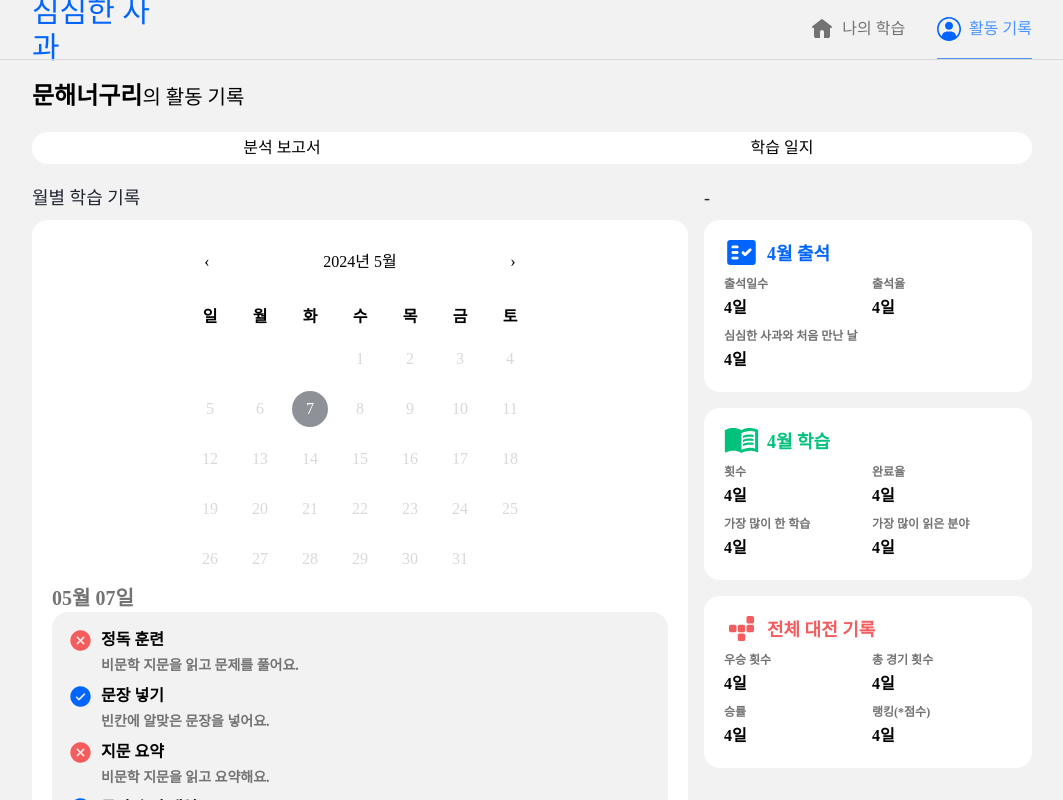
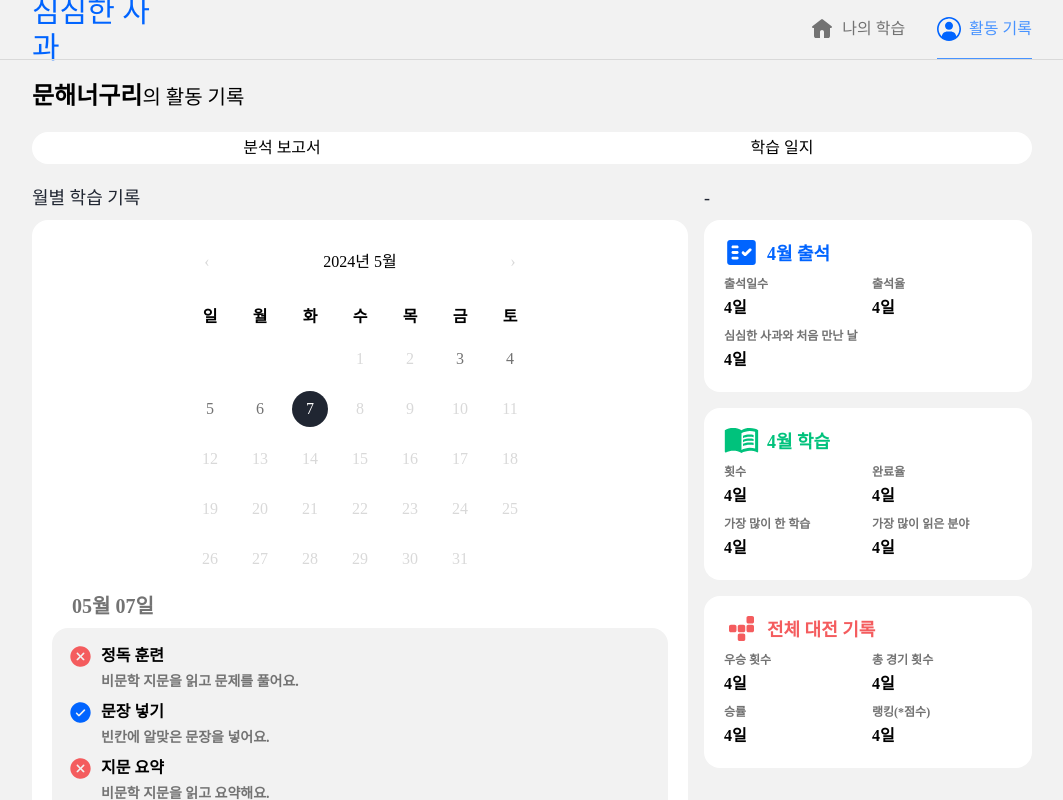
Before and after one commit to littlebreeze/BoredApple, a Next.js app in the folder client/: page /mypage/record in a window 1280 px wide. Shown: the whole page, without its empty margins (108-1171 px from the left). Built offline with nearby package versions, Linux system fonts and the light colour scheme; a web font is replaced by a local one.

Commit message:
style(fe): 달력 선택 가능 기간 설정

```diff
--- a/client/src/app/(main)/(nav)/mypage/record/_components/Calendar.css
+++ b/client/src/app/(main)/(nav)/mypage/record/_components/Calendar.css
@@ -63,7 +63,7 @@
 }
 
 .react-calendar__navigation button:disabled {
-  background-color: #f0f0f0;
+  color: var(--ourGray);
 }
 
 /* .react-calendar__navigation button:enabled:hover,
@@ -117,7 +117,7 @@
   flex-direction: column;
   justify-content: center;
   align-items: center;
-  color: var(--ourGray);
+  color: var(--ourDarkGray);
   padding: 7px;
   abbr {
     text-align: center;
@@ -128,8 +128,7 @@
 }
 
 .react-calendar__tile:disabled {
-  background-color: #f0f0f0;
-  color: #ababab;
+  color: var(--ourGray);
 }
 
 .react-calendar__month-view__days__day--neighboringMonth:disabled,
@@ -142,7 +141,7 @@
 .react-calendar__tile:enabled:focus {
   abbr {
     background: var(--ourLightGray);
-    color: var(--ourGray);
+    color: var(--ourDarkGray);
     border-radius: 9999px;
   }
 }
@@ -150,7 +149,6 @@
 .react-calendar__tile--now {
   abbr {
     background: var(--ourGreen);
-    opacity: 0.5;
     color: white;
     border-radius: 9999px;
   }
@@ -160,7 +158,6 @@
 .react-calendar__tile--now:enabled:focus {
   abbr {
     background: var(--ourGreen);
-    opacity: 0.5;
     color: white;
     border-radius: 9999px;
   }
--- a/client/src/app/(main)/(nav)/mypage/record/_components/MonthlyRecord.tsx
+++ b/client/src/app/(main)/(nav)/mypage/record/_components/MonthlyRecord.tsx
@@ -22,7 +22,7 @@ const quizType: QuizType[] = [
 ];
 
 export default function MonthlyRecord() {
-  // const [today, setToday] = useState<string>('4월 30일');
+  const registerDate = '2024-05-03';
   const [records, setRecords] = useState<QuizType[] | null>(quizType);
   const [today, onChange] = useState<Value>(new Date());
 
@@ -39,11 +39,13 @@ export default function MonthlyRecord() {
             next2Label={null}
             formatDay={(locale, date) => dayjs(date).format('D')}
             showNeighboringMonth={false}
+            minDate={new Date(registerDate)}
+            maxDate={new Date()}
           />
         </div>
       </div>
       <div>
-        <div className='text-ourDarkGray text-xl font-semibold'>
+        <div className='text-ourDarkGray text-xl font-semibold ml-5 my-2'>
           {dayjs(new Date(Number(today?.valueOf().toString()))).format('MM월 DD일')}
         </div>
         <div className='bg-ourLightGray rounded-2xl p-4 flex flex-col gap-2'>
```
